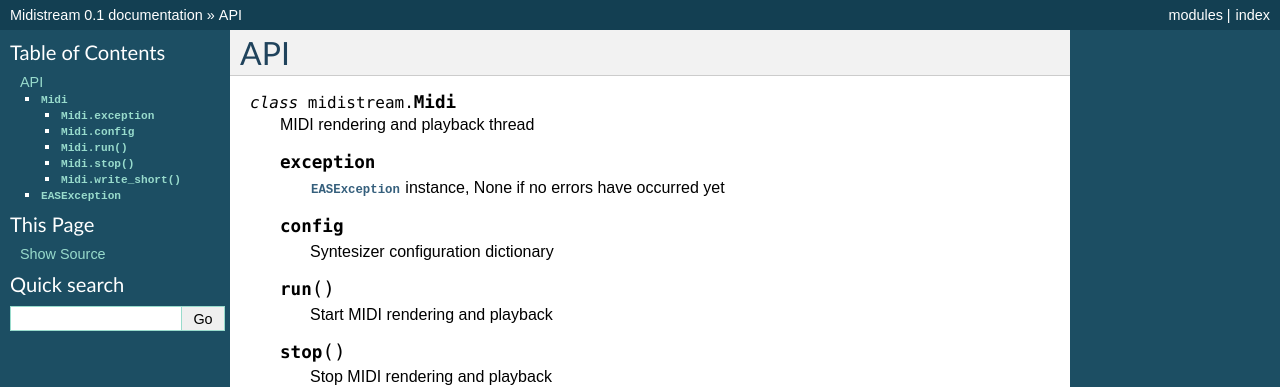
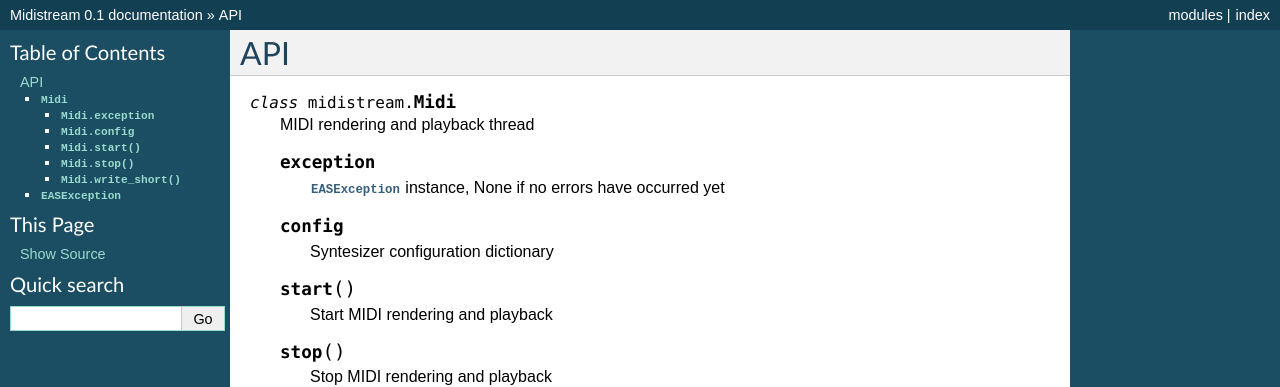
Before and after one commit to b3b/midistream, a Sphinx documentation site: the page built from docs/api.rst, in a window 1280 px wide. Shown: the top 387 px of the page. Built offline with Sphinx 7.4.7, drawn with Linux system fonts in a browser that asks for light colours.

Commit message:
fix Midi.start() documentation

```diff
--- a/docs/api.rst
+++ b/docs/api.rst
@@ -15,7 +15,7 @@ API
 
         Syntesizer configuration dictionary
 
-    .. py:method:: run()
+    .. py:method:: start()
 
         Start MIDI rendering and playback
 
```
